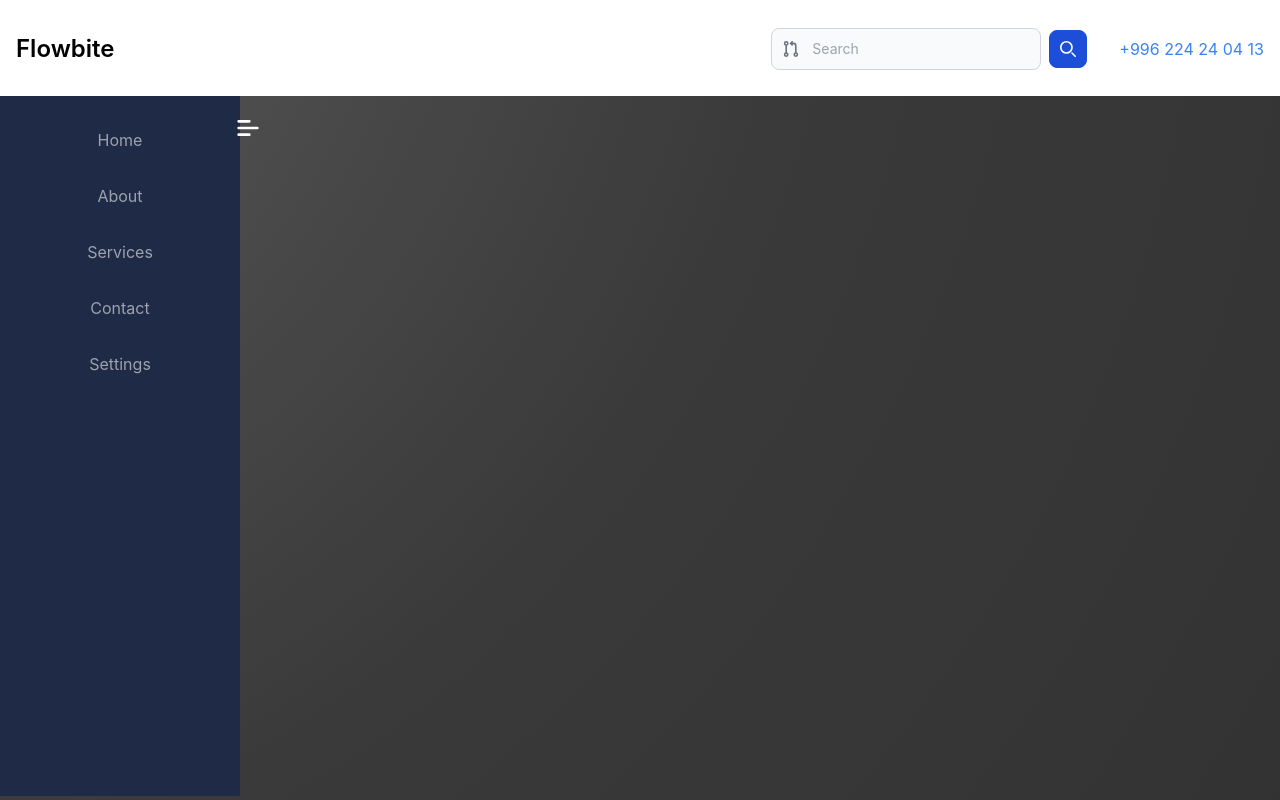
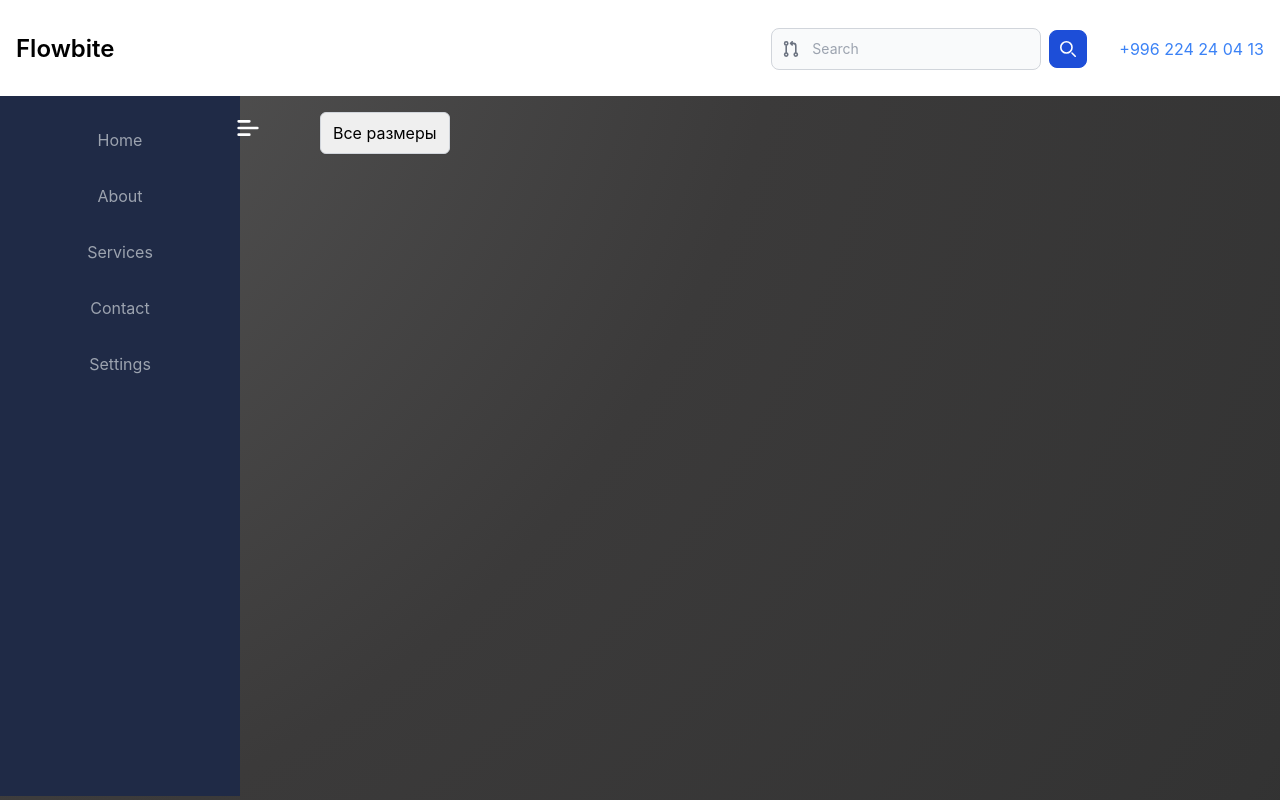
Before and after one commit to alixandr00/clothShopp, a React (Create React App) app: page / in a window 1280 px wide. Built offline with nearby package versions, Linux system fonts and the light colour scheme.

Commit message:
sort fir size finished

```diff
--- a/src/components/main/Main.jsx
+++ b/src/components/main/Main.jsx
@@ -5,6 +5,7 @@ import { MainModal } from "./moda/MainModal";
 export const Main = ({ openSidebar, searchTerm }) => {
   const [openMainModal, setOpenMainModal] = useState(false);
   const [clothes, setClothes] = useState([]);
+  const [selectedSizeRange, setSelectedSizeRange] = useState("");
 
   const openMainModalHandler = () => {
     setOpenMainModal((prev) => !prev);
@@ -21,8 +22,33 @@ export const Main = ({ openSidebar, searchTerm }) => {
     localStorage.setItem("data", JSON.stringify(deleteClothes));
   };
 
+  const handleSizeRangeChange = (event) => {
+    setSelectedSizeRange(event.target.value);
+  };
+
+  const filterClothesBySizeRange = (clothes, sizeRange) => {
+    if (!sizeRange) {
+      return clothes;
+    }
+    const [min, max] = sizeRange.split("-").map(Number);
+    return clothes.filter((item) => item.size >= min && item.size <= max);
+  };
+
   return (
     <div>
+      <select
+        className="mt-[7rem] ml-[20rem] appearance-none px-3 py-2 rounded-md border border-gray-300 shadow-sm text-base focus:outline-none focus:ring focus:border-blue-300"
+        onChange={handleSizeRangeChange}
+        value={selectedSizeRange}
+      >
+        <option className="py-2">Все размеры</option>
+        <option className="py-2">1-10</option>
+        <option className="py-2">10-20</option>
+        <option className="py-2">20-30</option>
+        <option className="py-2">30-40</option>
+        <option className="py-2">40-50</option>
+      </select>
+
       {searchTerm.toLowerCase() === "create" && (
         <button
           className="mt-[7rem] ml-[20rem] inline-block outline-none appearance-none px-3 rounded-4 no-underline bg-gray-200 border border-gray-500 shadow-md text-gray-700 text-base font-normal h-10 transition-all duration-150 ease-in-out hover:text-gray-700 hover:bg-white hover:border-gray-600 focus:outline-none focus:shadow-outline"
@@ -39,11 +65,12 @@ export const Main = ({ openSidebar, searchTerm }) => {
           openMainModalHandler={openMainModalHandler}
         />
       )}
+
       <MainTodoClothes
         searchTerm={searchTerm}
         deleteHandler={deleteHandler}
         openSidebar={openSidebar}
-        clothes={clothes}
+        clothes={filterClothesBySizeRange(clothes, selectedSizeRange)}
       />
     </div>
   );
--- a/src/components/main/MainTodoClothes.jsx
+++ b/src/components/main/MainTodoClothes.jsx
@@ -15,6 +15,7 @@ export const MainTodoClothes = ({
     setDeleteItemId(id);
     setOpenMainDeleteModal(true);
   };
+
   const closeDeleteModalHandler = () => {
     setDeleteItemId(null);
     setOpenMainDeleteModal(false);
@@ -27,10 +28,11 @@ export const MainTodoClothes = ({
       setOpenMainDeleteModal(false);
     }
   };
+
   return (
     <div
       className={`${
-        searchTerm !== "create" ? "mt-[8rem]" : "mt-8"
+        searchTerm !== "create" ? "mt-[2rem]" : "mt-8"
       }  flex flex-wrap gap-8 ${
         openSidebar ? "ml-[18rem]" : "ml-[4rem]"
       } transition-ml duration-700 `}
```
